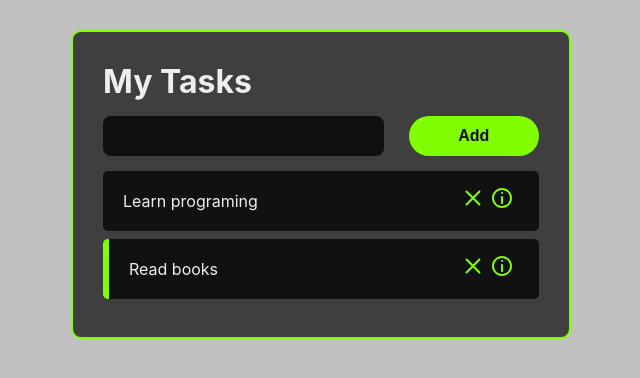
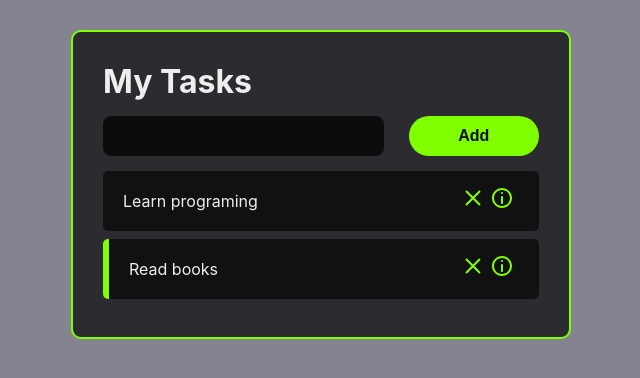
Before and after one commit to thiagofreitascarneiro/TaskApp, a React (Create React App) app: page / in a window 1280 px wide. Shown: the top 378 px of the page, without its empty margins (319-959 px from the left). Built offline with nearby package versions, Linux system fonts and the light colour scheme; no server answers.

Commit message:
update index.css

```diff
--- a/src/index.css
+++ b/src/index.css
@@ -12,7 +12,7 @@ body {
     sans-serif;
   -webkit-font-smoothing: antialiased;
   -moz-osx-font-smoothing: grayscale;
-  background-color: rgba(17, 12, 12, 0.253)
+  background-color: rgb(132, 132, 145)
 }
 
 code {
```
